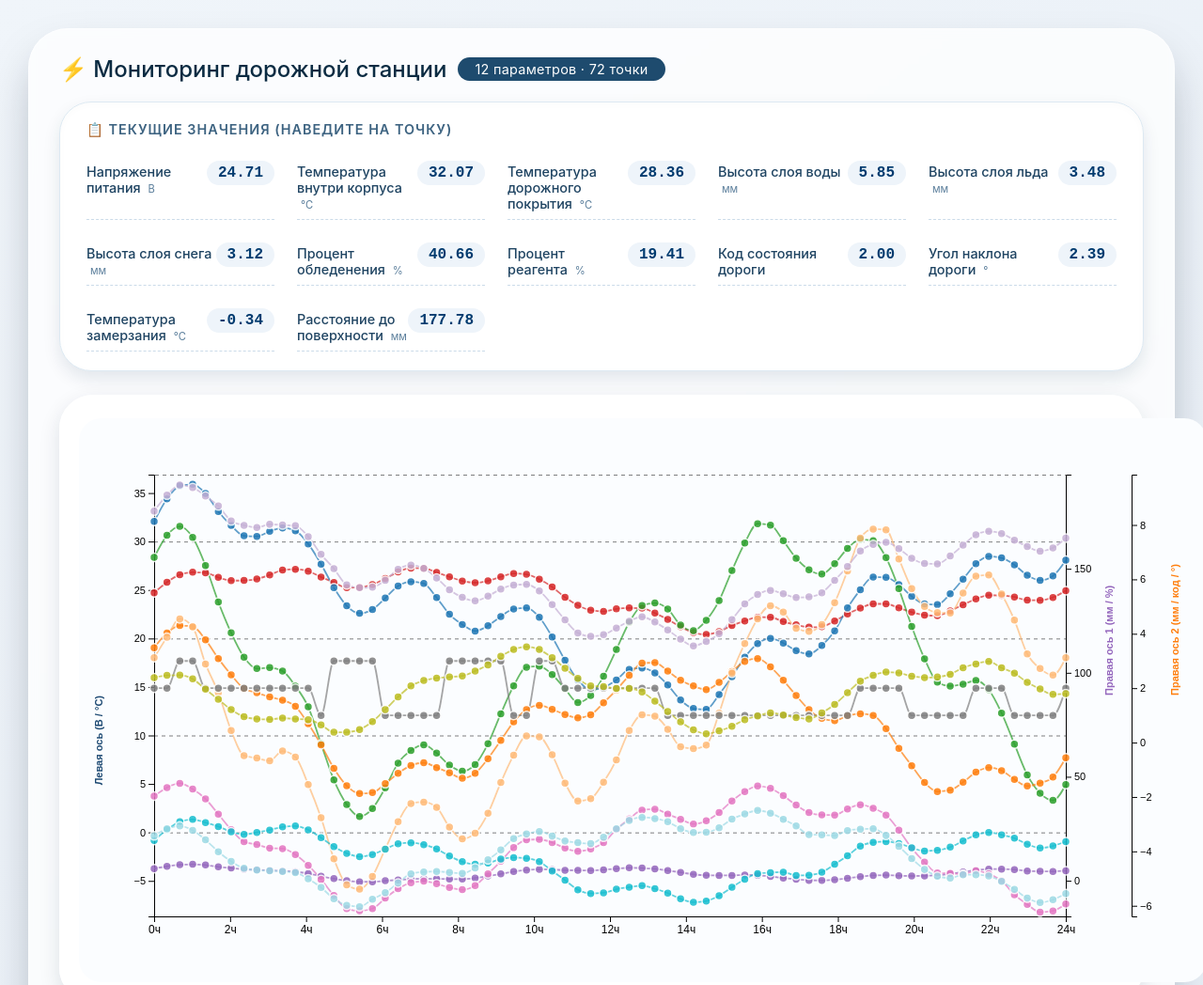
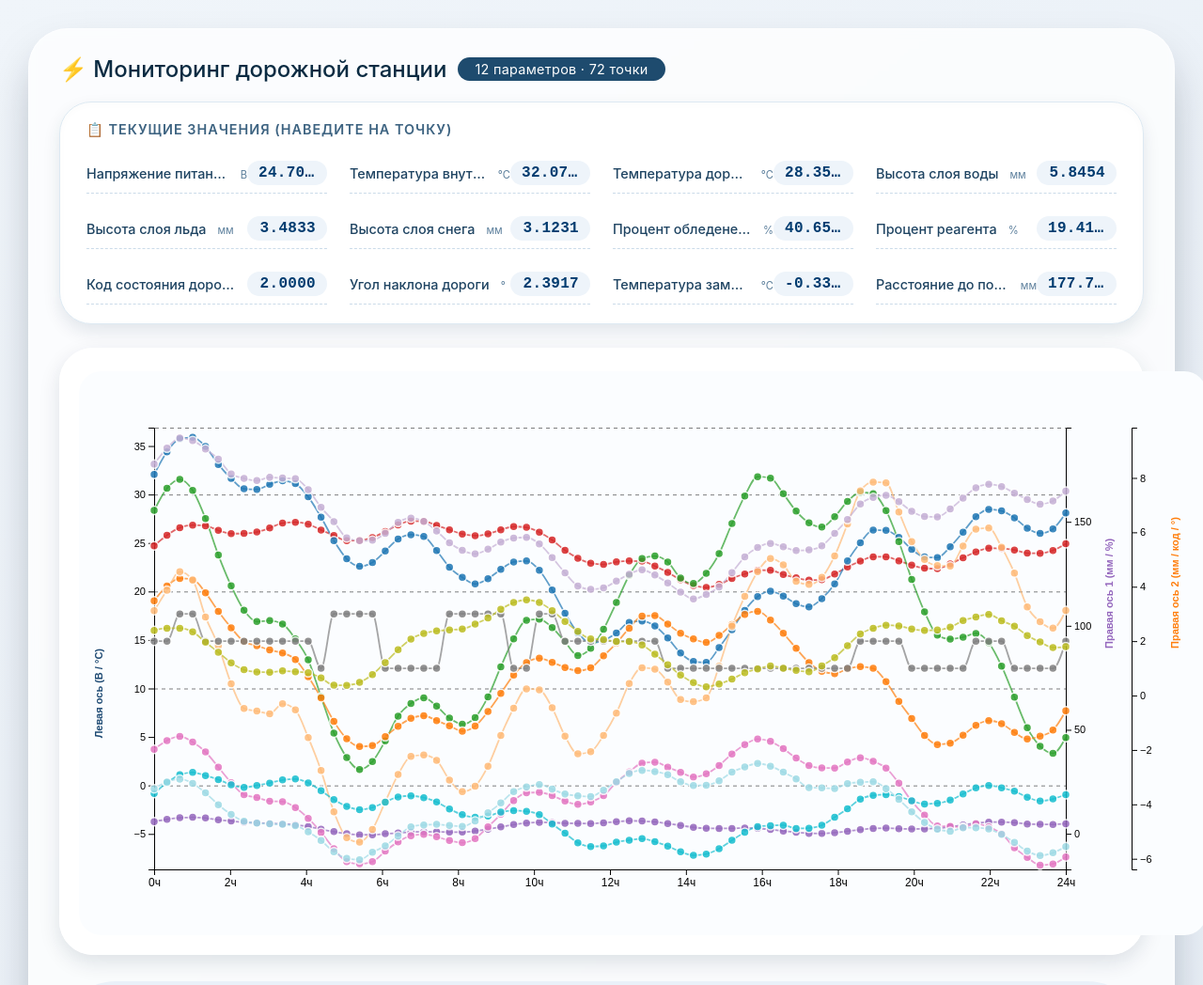
Before and after one commit to mlarena/SampleChart, a plain HTML site: page index.html in a window 1280 px wide. Shown: the top 1048 px of the page at 94% size. Drawn offline with nearby package versions, Linux system fonts and the light colour scheme.

Commit message:
Улучшения графика

```diff
--- a/index.html
+++ b/index.html
@@ -63,20 +63,26 @@
         }
         .stats-grid {
             display: grid;
-            grid-template-columns: repeat(auto-fill, minmax(200px, 1fr));
+            grid-template-columns: repeat(auto-fill, minmax(240px, 1fr));
             gap: 16px 24px;
         }
         .stat-card {
             display: flex;
-            align-items: baseline;
+            align-items: center;
             justify-content: space-between;
             border-bottom: 1px dashed #cbdbe9;
             padding: 8px 0;
+            min-width: 0; /* Важно для работы text-overflow */
         }
         .stat-label {
             color: #1f4462;
             font-weight: 500;
             font-size: 0.9rem;
+            white-space: nowrap;
+            overflow: hidden;
+            text-overflow: ellipsis;
+            flex: 0 1 auto;
+            margin-right: 8px;
         }
         .stat-value {
             font-family: 'JetBrains Mono', monospace;
@@ -86,12 +92,35 @@
             border-radius: 40px;
             font-size: 1rem;
             color: #003b6f;
+            min-width: 85px; /* Фиксированная минимальная ширина */
+            width: 85px;      /* Фиксированная ширина для всех значений */
+            max-width: 85px;  /* Запрещаем расширение */
+            text-align: right;
+            display: inline-block;
+            box-sizing: border-box;
+            flex-shrink: 0;
+            letter-spacing: 0.3px;
+            /* Для очень длинных чисел */
+            overflow: hidden;
+            text-overflow: ellipsis;
+            white-space: nowrap;
         }
         .stat-unit {
             font-size: 0.7rem;
             color: #5c7f9c;
             margin-left: 4px;
             font-weight: 400;
+            white-space: nowrap;
+        }
+        /* Контейнер для метки + единицы измерения - теперь всегда в одну строку */
+        .stat-label-wrapper {
+            display: flex;
+            align-items: baseline;
+            white-space: nowrap;
+            overflow: hidden;
+            text-overflow: ellipsis;
+            flex: 1 1 auto;
+            min-width: 0; /* Позволяет сжиматься */
         }
         .chart-wrapper {
             background: #ffffffd9;
@@ -134,6 +163,7 @@
             width: 14px;
             height: 14px;
             border-radius: 4px;
+            flex-shrink: 0;
         }
         .unit-badge {
             background: #dae6f2;
@@ -143,6 +173,7 @@
             font-weight: 700;
             color: #1d496e;
             margin-left: 6px;
+            white-space: nowrap;
         }
         .vertical-line {
             stroke: #2c3e50;
@@ -210,14 +241,15 @@
     const numPoints = 72;
     const timeHours = Array.from({ length: numPoints }, (_, i) => (i * 24) / (numPoints - 1));
 
-    // Генератор с большей вариативностью
+    // Генератор с большей вариативностью и ДЛИННЫМИ дробными значениями для теста
     function generateRichSeries(base, amp, cycles = 1.5, noise = 0.5, phase = 0) {
         return timeHours.map((h, idx) => {
             const trend = base
                 + amp * Math.sin((h / 24) * 2 * Math.PI * cycles + phase)
                 + 0.4 * amp * Math.sin((h / 8) * 2 * Math.PI);  // высокочастотные колебания
             const randomWalk = (Math.sin(idx * 0.7) * 0.3 + Math.cos(idx * 0.3) * 0.2) * amp;
-            return Number((trend + randomWalk + (Math.random() - 0.5) * noise * 0.7).toFixed(2));
+            // Увеличиваем количество знаков после запятой до 4-5 для теста "длинных значений"
+            return Number((trend + randomWalk + (Math.random() - 0.5) * noise * 0.7).toFixed(4));
         });
     }
 
@@ -324,7 +356,7 @@
         .call(d3.axisBottom(xScale).ticks(12).tickFormat(d => d + "ч"))
         .style("font-size", "12px");
 
-    // --- Линии (полупроzрачные, чтобы точки выделялись) ---
+    // --- Линии (полупрозрачные, чтобы точки выделялись) ---
     Object.keys(metrics).forEach(key => {
         const m = metrics[key];
         let scale = m.axis === 'left' ? yLeft : (m.axis === 'right' ? yRight : yRight2);
@@ -400,12 +432,21 @@
         if (!pointData) return;
         const grid = d3.select("#statsGrid");
         grid.html(""); // очищаем
+
         Object.keys(metrics).forEach(key => {
             const m = metrics[key];
             const value = pointData[key];
-            const formatted = typeof value === 'number' ? value.toFixed(2) : value;
+            // Форматируем с фиксированным количеством знаков для единообразия (но в целом любое число)
+            const formatted = typeof value === 'number' ? value.toFixed(4) : value;
+
             const card = grid.append("div").attr("class", "stat-card");
-            card.append("span").attr("class", "stat-label").html(`${m.name}  <span class="stat-unit">${m.unit}</span>`);
+
+            // Создаем обертку для label + unit (всегда в одну строку)
+            const labelWrapper = card.append("div").attr("class", "stat-label-wrapper");
+            labelWrapper.append("span").attr("class", "stat-label").text(m.name);
+            labelWrapper.append("span").attr("class", "stat-unit").text(m.unit);
+
+            // Значение с фиксированной шириной
             card.append("span").attr("class", "stat-value").text(formatted);
         });
     }
```
